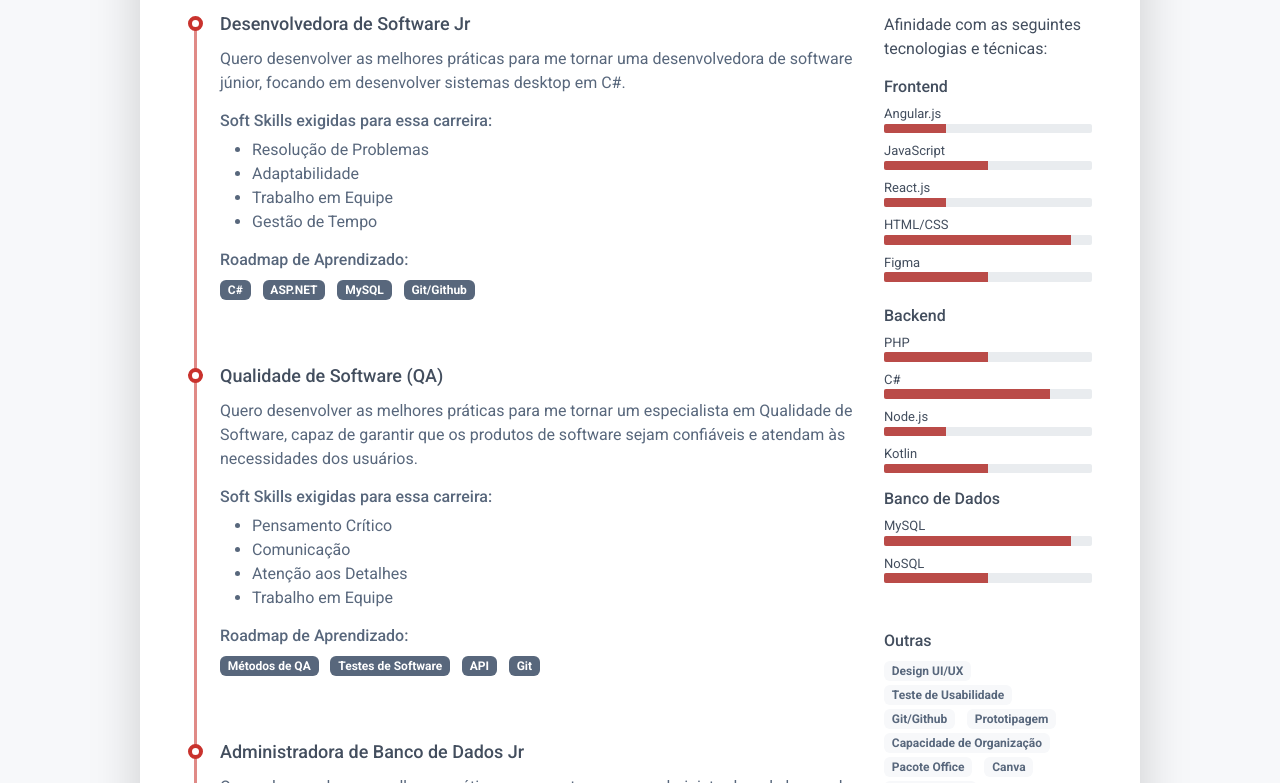
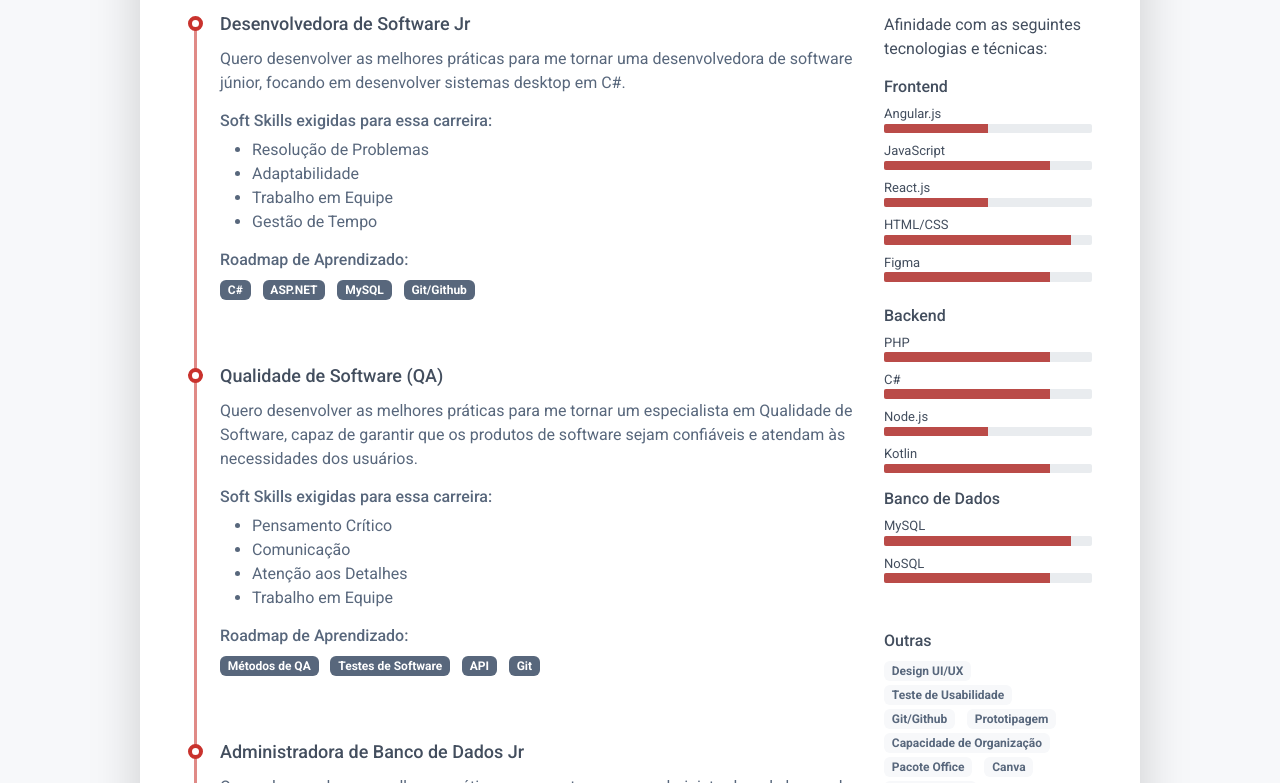
Before and after one commit to glendalvesx/PROA-MapaDeCarreira, a plain HTML site: page index.html in a window 1280 px wide. Shown: the part 643-1426 px from the top of the page. Drawn offline with Linux system fonts and the light colour scheme.

Commit message:
Update index.html

```diff
--- a/index.html
+++ b/index.html
@@ -243,7 +243,7 @@
 											<div class="resume-skill-name">Angular.js</div>
 											<div class="progress resume-progress">
 												<div class="progress-bar theme-progress-bar-dark" role="progressbar"
-													style="width: 30%" aria-valuenow="25" aria-valuemin="0"
+													style="width: 50%" aria-valuenow="25" aria-valuemin="0"
 													aria-valuemax="100"></div>
 											</div>
 										</li>
@@ -251,7 +251,7 @@
 											<div class="resume-skill-name">JavaScript</div>
 											<div class="progress resume-progress">
 												<div class="progress-bar theme-progress-bar-dark" role="progressbar"
-													style="width: 50%" aria-valuenow="25" aria-valuemin="0"
+													style="width: 80%" aria-valuenow="25" aria-valuemin="0"
 													aria-valuemax="100"></div>
 											</div>
 										</li>
@@ -259,7 +259,7 @@
 											<div class="resume-skill-name">React.js</div>
 											<div class="progress resume-progress">
 												<div class="progress-bar theme-progress-bar-dark" role="progressbar"
-													style="width: 30%" aria-valuenow="25" aria-valuemin="0"
+													style="width: 50%" aria-valuenow="25" aria-valuemin="0"
 													aria-valuemax="100"></div>
 											</div>
 										</li>
@@ -276,7 +276,7 @@
 											<div class="resume-skill-name">Figma</div>
 											<div class="progress resume-progress">
 												<div class="progress-bar theme-progress-bar-dark" role="progressbar"
-													style="width: 50%" aria-valuenow="25" aria-valuemin="0"
+													style="width: 80%" aria-valuenow="25" aria-valuemin="0"
 													aria-valuemax="100"></div>
 											</div>
 										</li>
@@ -290,7 +290,7 @@
 											<div class="resume-skill-name">PHP</div>
 											<div class="progress resume-progress">
 												<div class="progress-bar theme-progress-bar-dark" role="progressbar"
-													style="width: 50%" aria-valuenow="25" aria-valuemin="0"
+													style="width: 80%" aria-valuenow="25" aria-valuemin="0"
 													aria-valuemax="100"></div>
 											</div>
 										</li>
@@ -306,7 +306,7 @@
 											<div class="resume-skill-name">Node.js</div>
 											<div class="progress resume-progress">
 												<div class="progress-bar theme-progress-bar-dark" role="progressbar"
-													style="width: 30%" aria-valuenow="25" aria-valuemin="0"
+													style="width: 50%" aria-valuenow="25" aria-valuemin="0"
 													aria-valuemax="100"></div>
 											</div>
 										</li>
@@ -314,7 +314,7 @@
 											<div class="resume-skill-name">Kotlin</div>
 											<div class="progress resume-progress">
 												<div class="progress-bar theme-progress-bar-dark" role="progressbar"
-													style="width: 50%" aria-valuenow="25" aria-valuemin="0"
+													style="width: 80%" aria-valuenow="25" aria-valuemin="0"
 													aria-valuemax="100"></div>
 											</div>
 										</li>
@@ -336,7 +336,7 @@
 											<div class="resume-skill-name">NoSQL</div>
 											<div class="progress resume-progress">
 												<div class="progress-bar theme-progress-bar-dark" role="progressbar"
-													style="width: 50%" aria-valuenow="25" aria-valuemin="0"
+													style="width: 80%" aria-valuenow="25" aria-valuemin="0"
 													aria-valuemax="100"></div>
 											</div>
 										</li>
```
